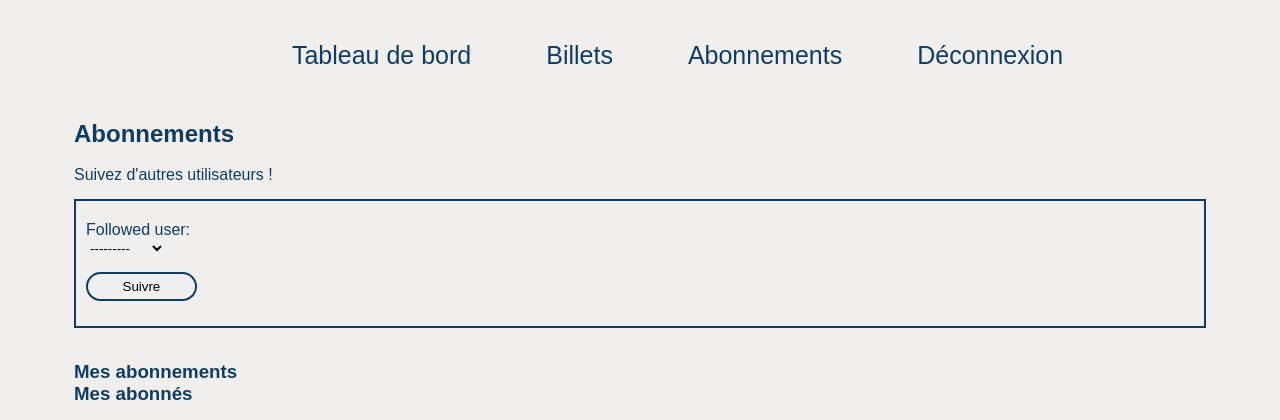
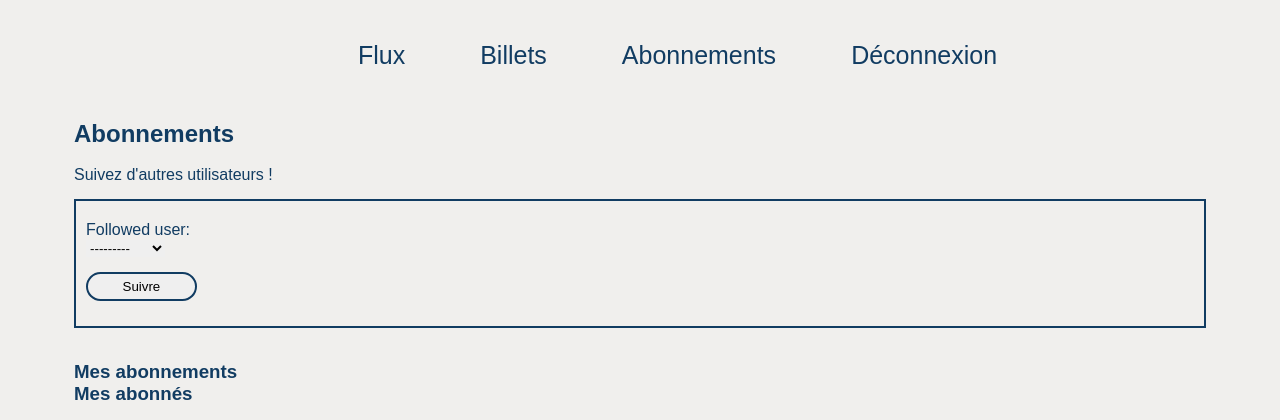
Before and after one commit to edaucohe/p9_books_website_django, a Django app: page /subscriptions/ in a window 1280 px wide. Shown: the top 420 px of the page. Run offline with Django 4.2, Linux system fonts and the light colour scheme; a user stored in the database is signed in; data comes from the database, SQL or seed files in the repository.

Commit message:
#5 Updated/renamed dashboard
Updated dashboard in order to show tickets and reviews of follows. Also for renamed it:
- Renamed dashboard.html > flux.html
- Updated base.html
- Updated views.py
- Updated urls.py

```diff
--- a/merchex/listings/templates/listings/base.html
+++ b/merchex/listings/templates/listings/base.html
@@ -11,7 +11,7 @@
             <header>
                 <nav>
                     <ul class="menu">
-                        <li><a href="{% url 'dashboard' %}">Tableau de bord</a></li>
+                        <li><a href="{% url 'flux' %}">Flux</a></li>
                         <li><a href="{% url 'posts' %}">Billets</a></li>
                         <li><a href="{% url 'subscriptions' %}">Abonnements</a></li>
                         {% if user.is_authenticated %}
--- a/merchex/listings/templates/listings/subscriptions.html
+++ b/merchex/listings/templates/listings/subscriptions.html
@@ -19,8 +19,8 @@
         {% for followed_user_object in followed_user_objects %}
             <div class="post">
                 <p class="user_follow">{{ followed_user_object.user }} | {{ followed_user_object.followed_user }}</p>
-                <p class="user_follow">{{ followed_user_object.user.id }} | {{ followed_user_object.followed_user.id }}</p>
-                <p class="user_follow">{{ delete_form }} |</p>
+<!--                <p class="user_follow">{{ followed_user_object.user.id }} | {{ followed_user_object.followed_user.id }}</p>-->
+<!--                <p class="user_follow">{{ delete_form }} |</p>-->
             </div>
         {% endfor %}
 
@@ -28,7 +28,7 @@
         {% for follower_user_object in follower_user_objects %}
             <div class="post">
                 <p class="user_follow">{{ follower_user_object.user }} | {{ follower_user_object.followed_user }}</p>
-                <p class="user_follow">{{ follower_user_object.user.id }} | {{ follower_user_object.followed_user.id }}</p>
+<!--                <p class="user_follow">{{ follower_user_object.user.id }} | {{ follower_user_object.followed_user.id }}</p>-->
             </div>
         {% endfor %}
 
--- a/merchex/listings/views.py
+++ b/merchex/listings/views.py
@@ -27,7 +27,7 @@ def sign_up(request):
             user = form.save()
             if user is not None:
                 login(request, user)
-                return redirect('dashboard')
+                return redirect('flux')
 
     else:
         form = forms.SignUpForm()
@@ -48,7 +48,7 @@ def sign_in(request):
             )
             if user is not None:
                 login(request, user)
-                return redirect('dashboard')
+                return redirect('flux')
 
     else:
         form = forms.SignInForm()
@@ -68,7 +68,7 @@ def sign(request):
                 user = sign_up_form.save()
                 if user is not None:
                     login(request, user)
-                    return redirect('dashboard')
+                    return redirect('flux')
 
         # Sign in form
         elif 'sign_in_btn' in request.POST:
@@ -80,7 +80,7 @@ def sign(request):
                 )
                 if sign_in_user is not None:
                     login(request, sign_in_user)
-                    return redirect('dashboard')
+                    return redirect('flux')
 
     else:
         sign_up_form = forms.SignUpForm()
@@ -90,28 +90,31 @@ def sign(request):
 
 
 @login_required
-def dashboard(request):
-    username = request.user.username
-    tickets = models.Ticket.objects.filter(Q(user__username__iexact=username))
-    photos = models.Photo.objects.filter(Q(uploader__username__iexact=username))
-    reviews = models.Review.objects.filter(Q(user__username__iexact=username))
+def flux(request):
+    user = request.user
+    tickets = models.Ticket.objects.filter(Q(user=request.user))
+    photos = models.Photo.objects.filter(Q(uploader=request.user))
+    reviews = models.Review.objects.filter(Q(user=request.user))
 
     my_followers = models.UserFollows.objects.filter(followed_user=request.user)
     follows_tickets = []
+    follows_reviews = []
     follows_photos = []
     for my_follower in my_followers:
         follows_tickets.append(models.Ticket.objects.filter(Q(user=my_follower.user)))
         follows_photos.append(models.Photo.objects.filter(Q(uploader=my_follower.user)))
+        follows_reviews.append(models.Review.objects.filter(Q(user=my_follower.user)))
 
     models_as_context = {
-        'username': username,
+        'username': user,
         'tickets': tickets,
         'photos': photos,
         'reviews': reviews,
         'follows_tickets': follows_tickets,
         'follows_photos': follows_photos,
+        'follows_reviews': follows_reviews,
     }
-    return render(request, 'listings/dashboard.html', context=models_as_context)
+    return render(request, 'listings/flux.html', context=models_as_context)
 
 
 # @login_required
@@ -147,7 +150,7 @@ def create_tickets(request):
             ticket.photo = photo
             ticket.save()
 
-            return redirect('dashboard')
+            return redirect('flux')
 
     forms_as_context = {
         'ticket_form': ticket_form,
@@ -168,14 +171,14 @@ def edit_ticket(request, ticket_id):
 
             if edit_form.is_valid():
                 edit_form.save()
-                return redirect('dashboard')
+                return redirect('flux')
 
         if 'delete_ticket' in request.POST:
             delete_form = forms.DeleteTicketForm(request.POST)
 
             if delete_form.is_valid():
                 ticket.delete()
-                return redirect('dashboard')
+                return redirect('flux')
 
     forms_as_context = {
         'edit_form': edit_form,
@@ -215,7 +218,7 @@ def create_review(request, ticket_id):
             review.ticket = ticket
             review.save()
 
-            return redirect('dashboard')
+            return redirect('flux')
 
     return render(request, 'listings/create_review.html', context={'review_form': review_form})
 
@@ -244,14 +247,14 @@ def edit_review(request, review_id):
 
             if review_form.is_valid():
                 review_form.save()
-                return redirect('dashboard')
+                return redirect('flux')
 
         if 'delete_review' in request.POST:
             delete_form = forms.DeleteReviewForm(request.POST)
 
             if delete_form.is_valid():
                 review.delete()
-                return redirect('dashboard')
+                return redirect('flux')
 
     forms_as_context = {
         'edit_form': review_form,
@@ -265,21 +268,21 @@ def subscriptions(request):
     my_follows = models.UserFollows.objects.filter(user=request.user)
     my_followers = models.UserFollows.objects.filter(followed_user=request.user)
 
-    id_current_user = request.user.id
-    username_current_user = request.user.username
-    current_user = request.user
-
-    users_follows = models.UserFollows.objects.all()
-    user_follow = [user_follow for user_follow in users_follows]
-    user_follow_id = [user_follow.id for user_follow in users_follows]
-
-    user_follow_user = [user_follow.user for user_follow in users_follows]
-    user_follow_user_id = [user_follow.user.id for user_follow in users_follows]
-    user_follow_user_username = [user_follow.user.username for user_follow in users_follows]
-
-    user_follow_followed_user = [user_follow.followed_user for user_follow in users_follows]
-    user_follow_followed_user_id = [user_follow.followed_user.id for user_follow in users_follows]
-    user_follow_followed_user_username = [user_follow.followed_user.username for user_follow in users_follows]
+    # id_current_user = request.user.id
+    # username_current_user = request.user.username
+    # current_user = request.user
+    #
+    # users_follows = models.UserFollows.objects.all()
+    # user_follow = [user_follow for user_follow in users_follows]
+    # user_follow_id = [user_follow.id for user_follow in users_follows]
+    #
+    # user_follow_user = [user_follow.user for user_follow in users_follows]
+    # user_follow_user_id = [user_follow.user.id for user_follow in users_follows]
+    # user_follow_user_username = [user_follow.user.username for user_follow in users_follows]
+    #
+    # user_follow_followed_user = [user_follow.followed_user for user_follow in users_follows]
+    # user_follow_followed_user_id = [user_follow.followed_user.id for user_follow in users_follows]
+    # user_follow_followed_user_username = [user_follow.followed_user.username for user_follow in users_follows]
 
     message = ""
     followed_form = forms.FollowUsersForm()
--- a/merchex/merchex/urls.py
+++ b/merchex/merchex/urls.py
@@ -28,7 +28,7 @@ urlpatterns = [
     # path('sign/', views.sign, name='sign'),
     path('sign_up/', views.sign_up, name='sign-up'),
     path('sign_in/', views.sign_in, name='sign-in'),
-    path('dashboard/', views.dashboard, name='dashboard'),
+    path('flux/', views.flux, name='flux'),
     path('posts/', views.posts, name='posts'),
     path('subscriptions/', views.subscriptions, name='subscriptions'),
     path('tickets/', views.create_tickets, name='tickets'),
@@ -37,6 +37,7 @@ urlpatterns = [
     path('review/<int:ticket_id>/create/', views.create_review, name='create_review'),
     path('reviews/', views.show_reviews, name='reviews'),
     path('review/<int:review_id>/edit/', views.edit_review, name='edit_review'),
+    # path('subscriptions/<int:subscription_id>/delete/', views.delete_subscription, name='delete_subscription'),
 ]
 
 if settings.DEBUG:
```
Also changed, not shown: merchex/listings/templates/listings/flux.html (renamed from merchex/listings/templates/listings/dashboard.html, +35 -7 lines).
